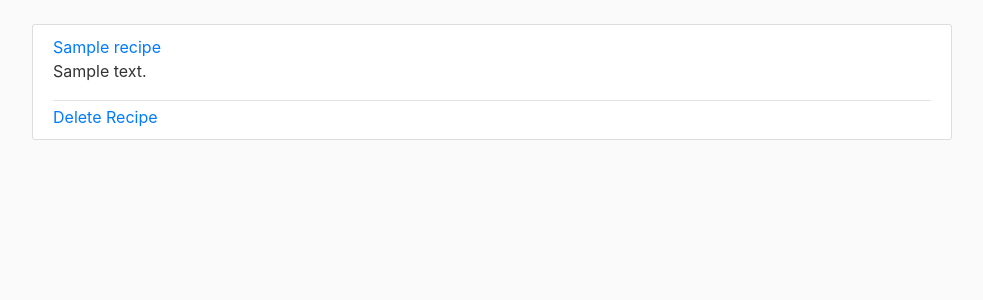
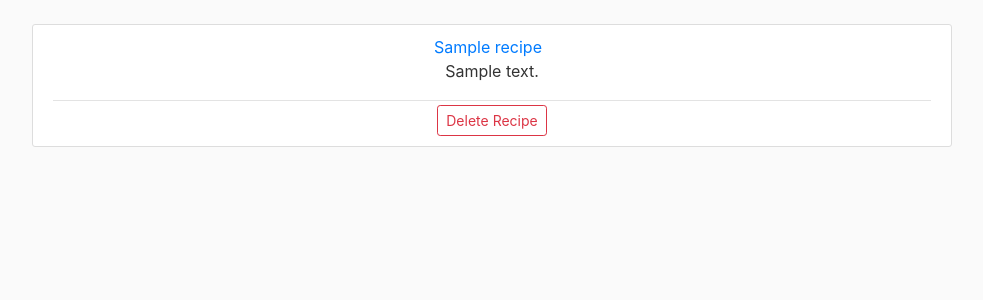
Before and after one commit to bf108/recipe_shopping_app, a Django app: page / in a window 1280 px wide. Shown: the part 56-356 px from the top of the page, without its empty margins (53-1036 px from the left). Run offline with Django 3.2, Linux system fonts and the light colour scheme; tables that the repository leaves empty hold one stand-in row (values such as "Sample post"); some libraries are stand-ins or nearby versions.

Commit message:
Changed format of delete button on recipes

```diff
--- a/recipe/templates/recipe/recipe_list.html
+++ b/recipe/templates/recipe/recipe_list.html
@@ -1,6 +1,7 @@
 {% extends "recipe/base.html" %}
 
 {% block content %}
+  <center>
 	{% for recipe in object_list %}
         <article class="media content-section">
           <div class="media-body">
@@ -8,8 +9,9 @@
               <a class="mr-2" href="{% url 'recipe_detail' recipe.title recipe.id %}">{{ recipe.title }}</a>
               <p>{{recipe.description}}</p>
             </div>
-            <a href="{% url 'recipe_delete' recipe.title recipe.id %}">Delete Recipe</a>
+            <a class="btn btn-outline-danger btn-sm" href="{% url 'recipe_delete' recipe.title recipe.id %}">Delete Recipe</a>
           </div>
         </article>
 	{% endfor %}
+  </center>
 {% endblock content %}
```
